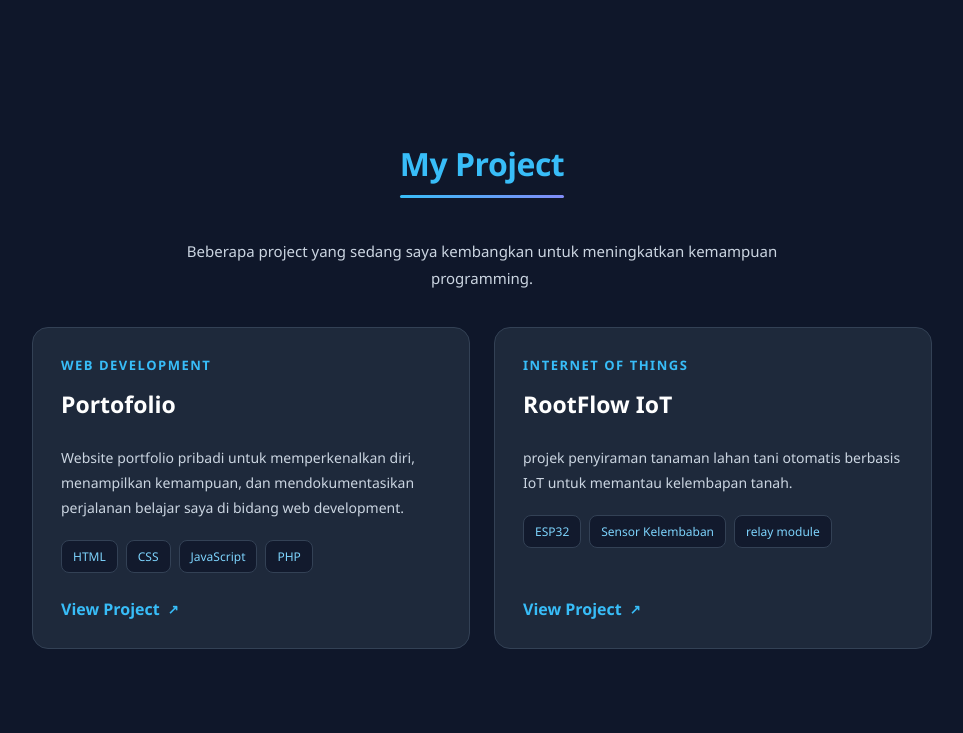
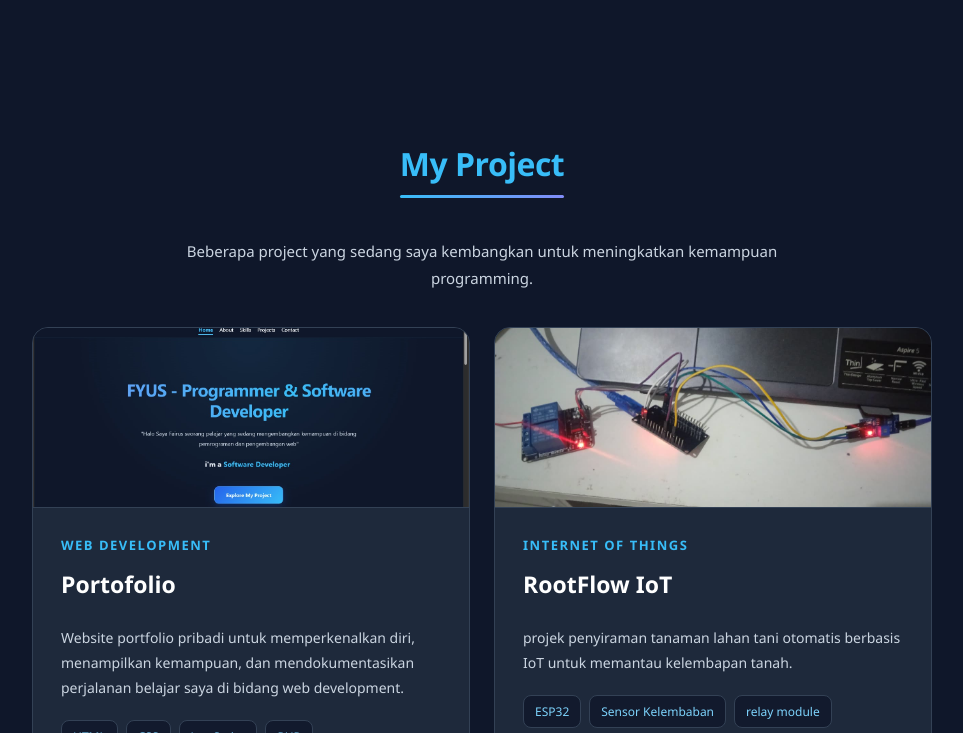
Before and after one commit to fyussssz/Personal-Portofolio-Fyus, a plain HTML site: page index.html in a window 1280 px wide. Shown: the part 2067-2800 px from the top of the page, without its empty margins (158-1121 px from the left). Drawn offline with Linux system fonts and the light colour scheme.

Commit message:
fyus portofolio

```diff
--- a/css/style.css
+++ b/css/style.css
@@ -786,3 +786,36 @@ section h2::after{
     border-color: var(--accent);
     transform: translateY(-3px);
 }
+
+.project-card{
+    padding: 0;
+    overflow: hidden;
+}
+
+.project-content{
+    flex: 1;
+    padding: 28px;
+}
+
+.project-thumb{
+    display: block;
+    width: 100%;
+    height: 180px;
+    object-fit: cover;
+    border-bottom: 1px solid var(--border);
+    transition: transform 0.5s ease;
+}
+
+.project-card:hover .project-thumb{
+    transform: scale(1.06);
+}
+
+@media (max-width: 600px) {
+    .project-card{
+        padding: 0;
+    }
+
+    .project-content{
+        padding: 22px;
+    }
+}
--- a/index.html
+++ b/index.html
@@ -121,6 +121,11 @@
     <div class="projects-container">
 
         <div class="project-card">
+            <img src="img/WhatsApp Image 2026-10-23 at 18.21.02.jpeg"
+                 alt="Tampilan website portofolio Fyus"
+                 class="project-thumb"
+                 loading="lazy">
+
             <div class="project-content">
                 <span class="project-category">WEB DEVELOPMENT</span>
             <h3>Portofolio</h3>
@@ -150,6 +155,11 @@
     </div>
 
         <div class="project-card">
+            <img src="img/WhatsApp Image 2026-10-23 at 18.17.10.jpeg"
+                 alt="Rangkaian RootFlow IoT dengan ESP32"
+                 class="project-thumb"
+                 loading="lazy">
+
             <div class="project-content">
                 <span class="project-category"> INTERNET OF THINGS</span>
                 <h3>RootFlow IoT</h3>
```
Also changed, not shown: img/WhatsApp Image 2026-10-23 at 18.17.10.jpeg (added), img/WhatsApp Image 2026-10-23 at 18.21.02.jpeg (added).
